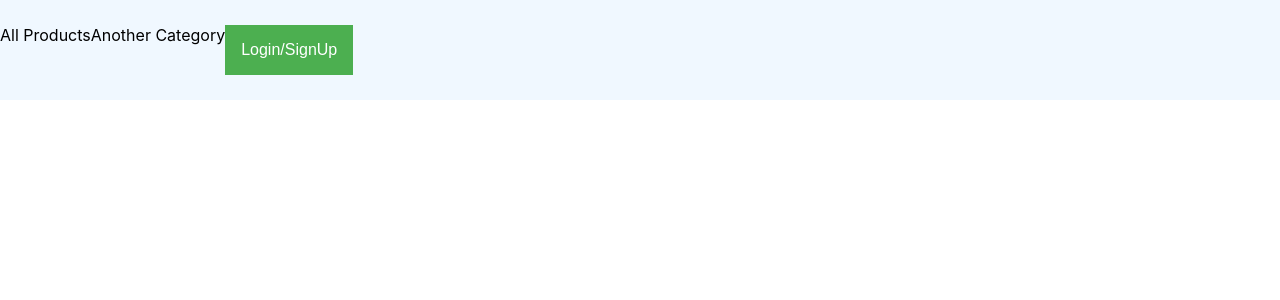
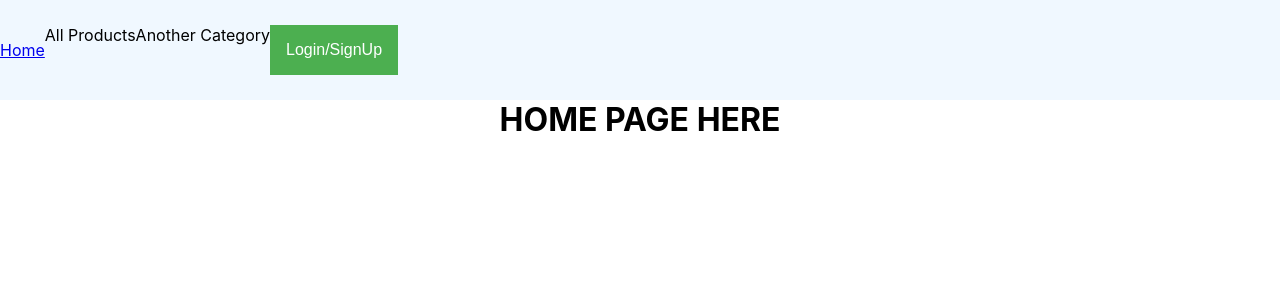
Before and after one commit to lejt/UPGD, a React (Create React App) app: page / in a window 1280 px wide. Shown: the top 300 px of the page. Built offline with nearby package versions, Linux system fonts and the light colour scheme.

Commit message:
working separate login and signup with redirects after success

```diff
--- a/src/components/NavBar/NavBar.jsx
+++ b/src/components/NavBar/NavBar.jsx
@@ -19,7 +19,7 @@ export default function NavBar({user, setUser}) {
             <span>Welcome, {user.name}!</span>
             &nbsp; | &nbsp;
             <Link to="" onClick={handleLogOut}>Log Out</Link>  */}
-            <img src="" alt="" />
+            <Link to="/">Home</Link>
             <div className="header_nav">
                 <div className="header_option">
                     <span>All Products</span>
@@ -29,10 +29,13 @@ export default function NavBar({user, setUser}) {
                 </div>
                 <div className="header_option">
                     { user ?
-                        <Link to="" >
-                            <span>Profile</span>
-                            {/* drop down with profile option and logout option */}
-                        </Link>
+                        <div className="dropdown">
+                            <button className="dropbtn">Profile/LogOut</button>
+                            <div className="dropdown_content">
+                                <Link to=""><p>Profile</p></Link>
+                                <Link to="" onClick={handleLogOut}><p>Log Out</p></Link>
+                            </div>
+                        </div>
                         :
                         <div className="dropdown">
                             <button className="dropbtn">Login/SignUp</button>
@@ -43,12 +46,6 @@ export default function NavBar({user, setUser}) {
                         </div>
                     }
                 </div>
-                {/* <Link to="" onClick={handleLogOut}>
-                    <div className="header_option">
-                        <span>Welcome</span>
-                        <span>Name</span>
-                    </div>
-                </Link> */}
             </div>
 
 
--- a/src/components/SignUpForm/SignUpForm.jsx
+++ b/src/components/SignUpForm/SignUpForm.jsx
@@ -39,6 +39,7 @@ class SignUpForm extends Component {
   }
 
   render() {
+
     const disable = this.state.password !== this.state.confirm;
     return (
       <div>
--- a/src/pages/App/App.jsx
+++ b/src/pages/App/App.jsx
@@ -15,13 +15,13 @@ function App() {
     <main className="App">
       {
         <>
-          <NavBar />
+          <NavBar user={user}/>
 
           <Routes>
-            <Route path="/login" element={<AuthPage setUser={setUser}/>} />
-            <Route path="/signup" element={<SignUpPage setUser={setUser}/>} />
+            <Route path="/login" element={<AuthPage user={user} setUser={setUser}/>} />
+            <Route path="/signup" element={<SignUpPage user={user} user={user} setUser={setUser}/>} />
             {/* <Route path="/checkout" element={<CheckoutPage />} /> */}
-            {/* <Route path="/" element={<HomePage />} /> */}
+            <Route path="/" element={<HomePage />} />
           </Routes>
         </>
 
--- a/src/pages/AuthPage/AuthPage.jsx
+++ b/src/pages/AuthPage/AuthPage.jsx
@@ -1,11 +1,15 @@
 import React from "react";
 import LoginForm from "../../components/LoginForm/LoginForm";
+import  { Navigate } from 'react-router-dom';
 
-export default function AuthPage({setUser}) {
+export default function AuthPage({user, setUser}) {
     return (
         <main>
             <h1>LOGIN HERE</h1>
-            <LoginForm setUser={setUser}/>
+            {/* <LoginForm setUser={setUser}/> */}
+
+            {user ? <Navigate to="/" /> : <LoginForm setUser={setUser}/>}
+
         </main>
     )
 }
--- a/src/pages/HomePage/HomePage.jsx
+++ b/src/pages/HomePage/HomePage.jsx
@@ -0,0 +1,7 @@
+import React from "react";
+
+export default function HomePage() {
+    return (
+        <h1>HOME PAGE HERE</h1>
+    )
+}
--- a/src/pages/SignUpPage/SignUpPage.jsx
+++ b/src/pages/SignUpPage/SignUpPage.jsx
@@ -1,11 +1,12 @@
 import React from "react";
 import SignUpForm from "../../components/SignUpForm/SignUpForm";
+import  { Navigate } from 'react-router-dom';
 
-export default function SignUpPage({setUser}) {
+export default function SignUpPage({user, setUser}) {
     return (
         <div>
             <h1>Sign Up HERE</h1>
-            <SignUpForm setUser={setUser}/>
+            {user ? <Navigate to="/" /> : <SignUpForm setUser={setUser}/>}
         </div>
     )
 }
```
